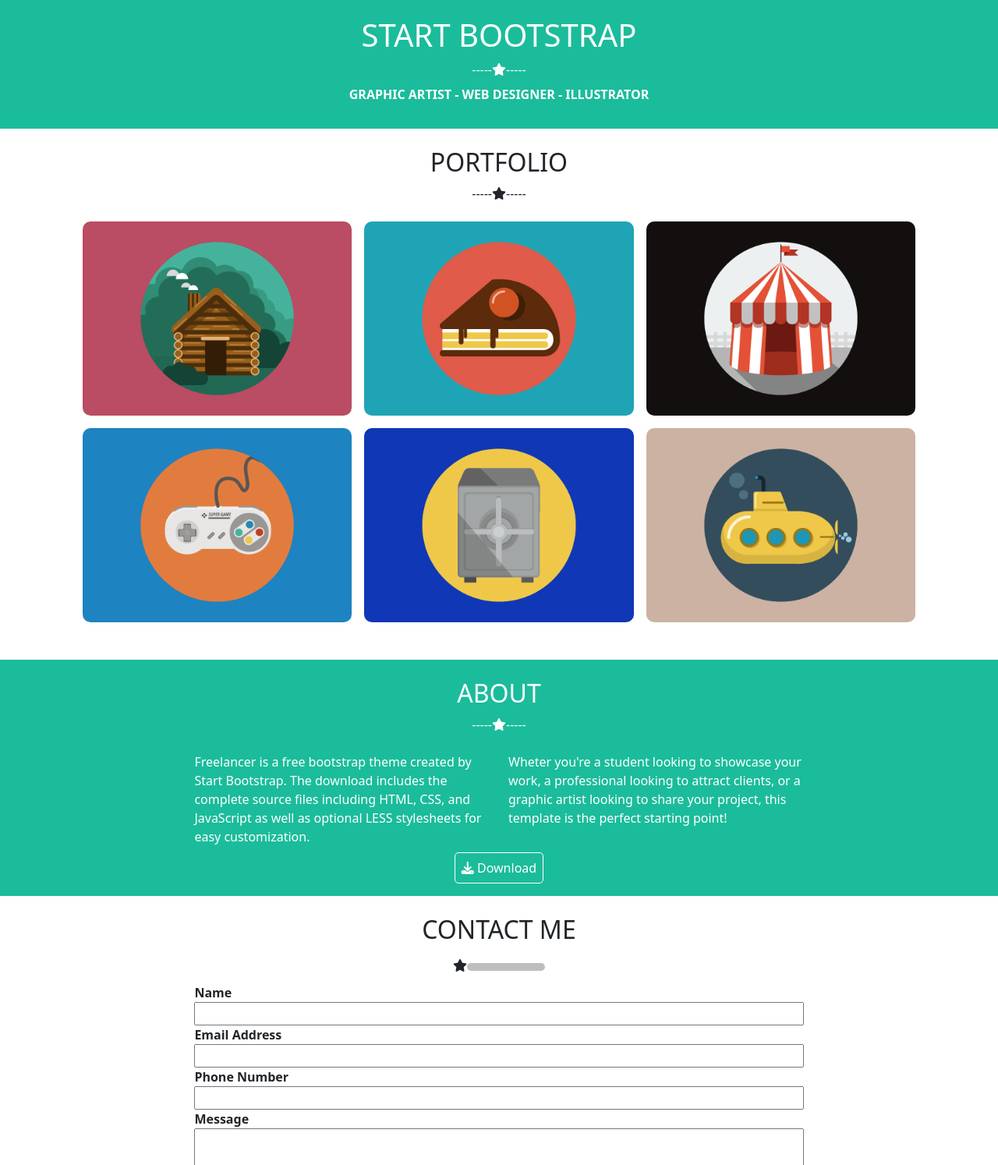
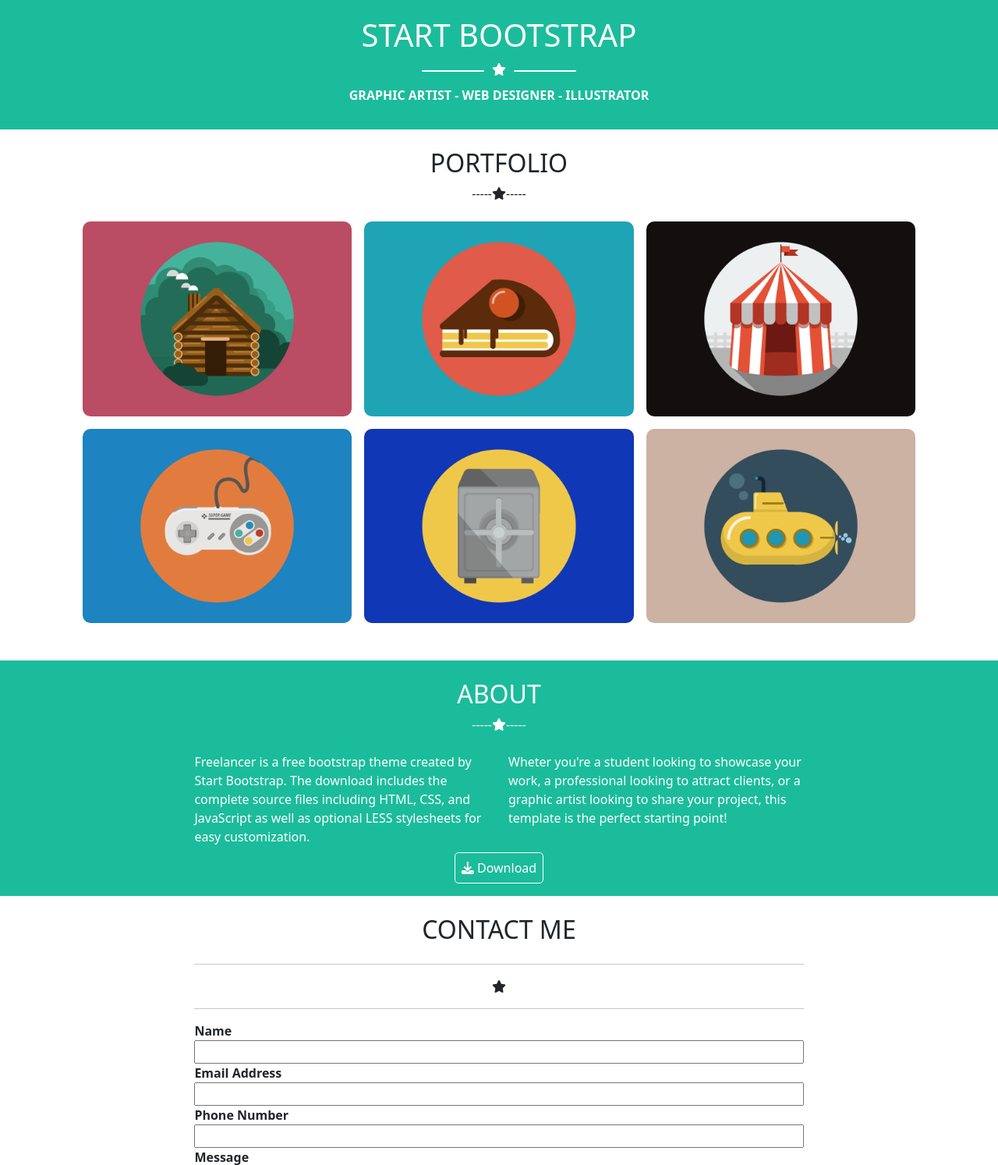
Before and after one commit to AndreazzaRiccardo/html-css-bootstrap-freelancer, a plain HTML site: page index.html in a window 1280 px wide. Shown: the part 417-1911 px from the top of the page at 78% size. Drawn offline with nearby package versions, Linux system fonts and the light colour scheme.

Commit message:
add: hero section

```diff
--- a/css/style.css
+++ b/css/style.css
@@ -17,9 +17,19 @@ img {
     margin: 0 auto;
 }
 
+.ms_icon hr {
+    vertical-align: middle;
+    display: inline-block;
+    border: 1px solid;
+    width: 80px;
+    border-radius: 10px;
+    opacity:100%;
+    margin: 10px;
+}
+
 /* HEADER */
 
- .ms_navbar {
+.ms_navbar {
     height: 80px;
     background-color: var(--ms_bg-grey);
     color: white;
@@ -120,14 +130,3 @@ img {
         border-radius: 10%;
 
     }
-
-    hr {
-        vertical-align: middle;
-        color: black;
-        display: inline-block;
-        border: 5px solid black;
-        height: 50px;
-        width: 100px;
-        line-height: 100px;
-        border-radius: 10px;
-    }
--- a/index.html
+++ b/index.html
@@ -52,7 +52,9 @@
 
                 <img src="img/avatar.svg" alt="Hero avatar">
                 <h1 class="mt-4">START BOOTSTRAP</h1>
-                <span>-----<i class="fa-solid fa-star"></i>-----</span>
+                <span class="ms_icon">
+                    <hr><i class="fa-solid fa-star"></i><hr>
+                </span>
                 <p class="mt-2">GRAPHIC ARTIST - WEB DESIGNER - ILLUSTRATOR</p>
 
             </div>
@@ -137,7 +139,7 @@
                         <div class="col-12 d-flex flex-column">
 
                             <h2 class="text-center">CONTACT ME</h2>
-                            <span class="text-center"><i class="fa-solid fa-star"></i><hr></span>
+                            <span class="text-center"><hr><i class="fa-solid fa-star"></i><hr></span>
 
                             <label for="name">Name</label>
                             <input type="text" id="name">
```
